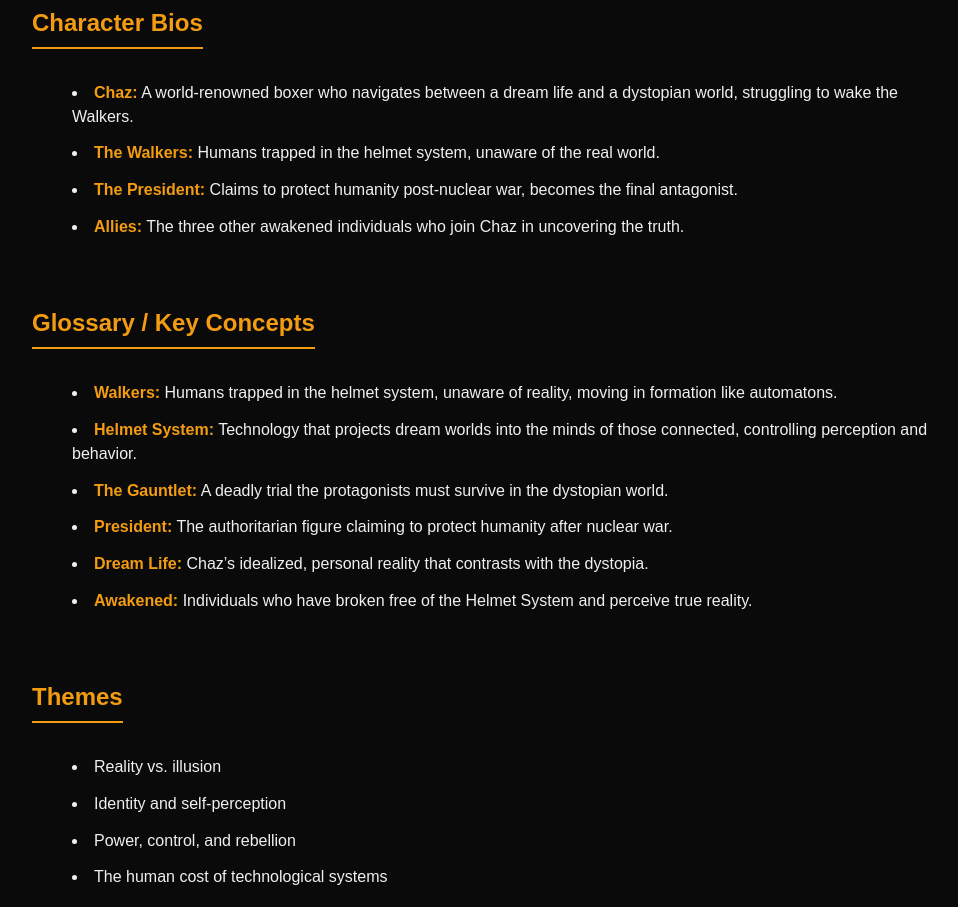
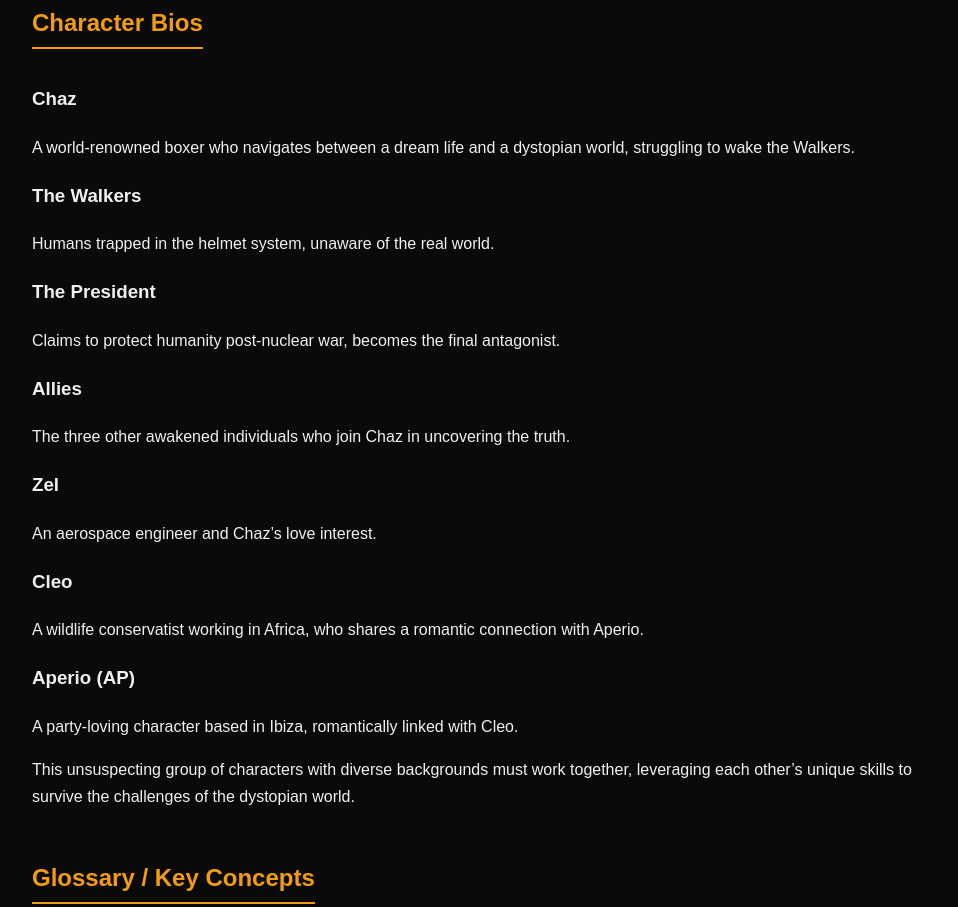
Before and after one commit to lowen14-hue/ReallifeMDT, a plain HTML site: page about.html in a window 1280 px wide. Shown: the part 723-1630 px from the top of the page, without its empty margins (158-1116 px from the left). Drawn offline with Linux system fonts and the light colour scheme.

Commit message:
Update about.html

```diff
--- a/about.html
+++ b/about.html
@@ -26,13 +26,38 @@
     <h2>Writing Process</h2>
     <p>The authors lived together in college and conceived the idea for REALLIFE one night over dinner, immediately beginning to brainstorm. They drafted a rough draft of the screenplay and have been iterating on it ever since. During their process, they met with famous authors, including <strong>Jeff Kinney</strong> (author of the Diary of a Wimpy Kid series), who provided insight into the industry and guidance on formatting their script to align with the teachings of the <em>Save the Cat</em> book.</p>
 
-    <h2>Character Bios</h2>
-    <ul>
-        <li><strong>Chaz:</strong> A world-renowned boxer who navigates between a dream life and a dystopian world, struggling to wake the Walkers.</li>
-        <li><strong>The Walkers:</strong> Humans trapped in the helmet system, unaware of the real world.</li>
-        <li><strong>The President:</strong> Claims to protect humanity post-nuclear war, becomes the final antagonist.</li>
-        <li><strong>Allies:</strong> The three other awakened individuals who join Chaz in uncovering the truth.</li>
-    </ul>
+<h2>Character Bios</h2>
+<div class="character-cards">
+    <div class="card">
+        <h3>Chaz</h3>
+        <p>A world-renowned boxer who navigates between a dream life and a dystopian world, struggling to wake the Walkers.</p>
+    </div>
+    <div class="card">
+        <h3>The Walkers</h3>
+        <p>Humans trapped in the helmet system, unaware of the real world.</p>
+    </div>
+    <div class="card">
+        <h3>The President</h3>
+        <p>Claims to protect humanity post-nuclear war, becomes the final antagonist.</p>
+    </div>
+    <div class="card">
+        <h3>Allies</h3>
+        <p>The three other awakened individuals who join Chaz in uncovering the truth.</p>
+    </div>
+    <div class="card">
+        <h3>Zel</h3>
+        <p>An aerospace engineer and Chaz’s love interest.</p>
+    </div>
+    <div class="card">
+        <h3>Cleo</h3>
+        <p>A wildlife conservatist working in Africa, who shares a romantic connection with Aperio.</p>
+    </div>
+    <div class="card">
+        <h3>Aperio (AP)</h3>
+        <p>A party-loving character based in Ibiza, romantically linked with Cleo.</p>
+    </div>
+</div>
+<p>This unsuspecting group of characters with diverse backgrounds must work together, leveraging each other’s unique skills to survive the challenges of the dystopian world.</p>
 
     <h2>Glossary / Key Concepts</h2>
     <ul>
```
